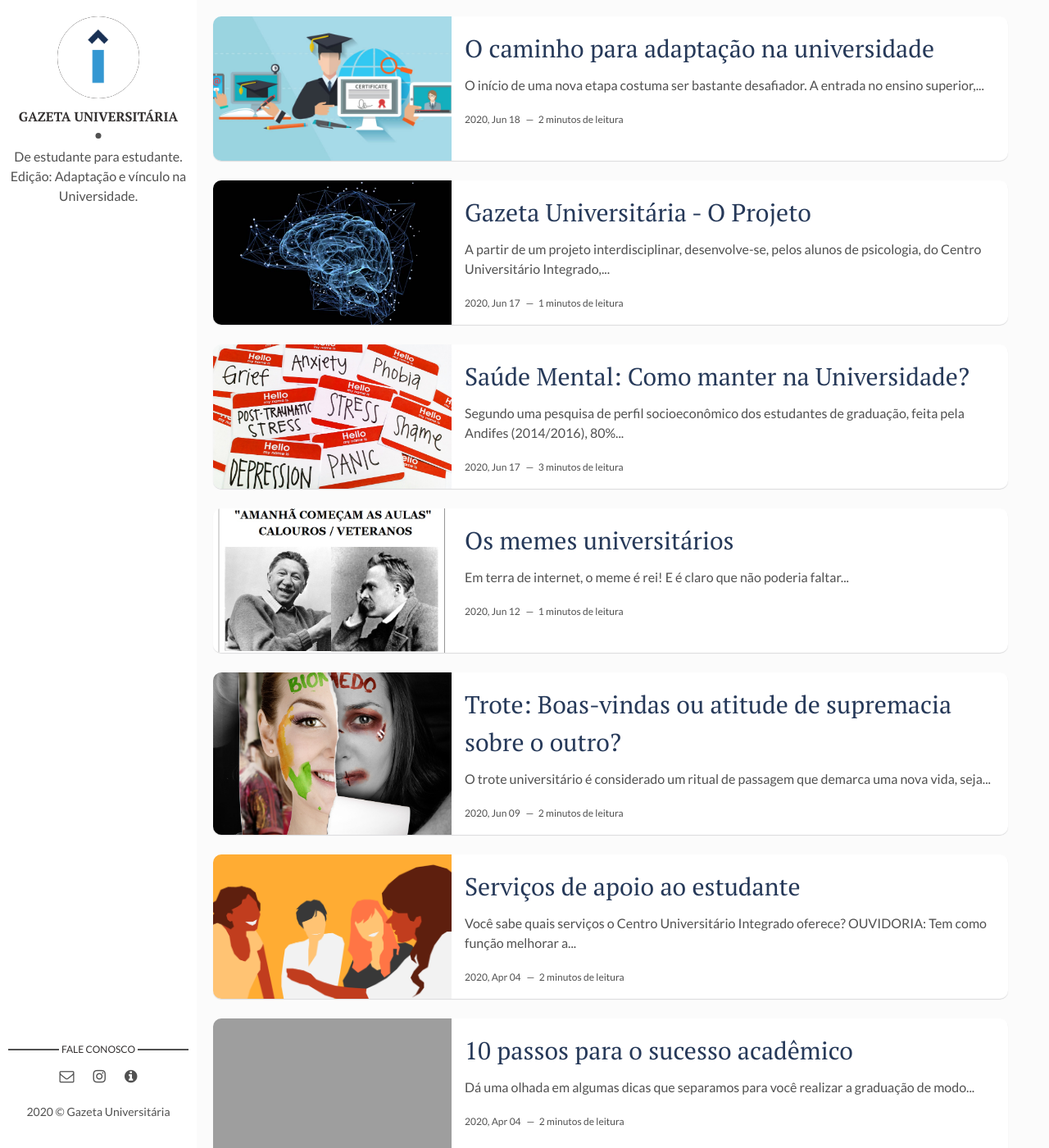
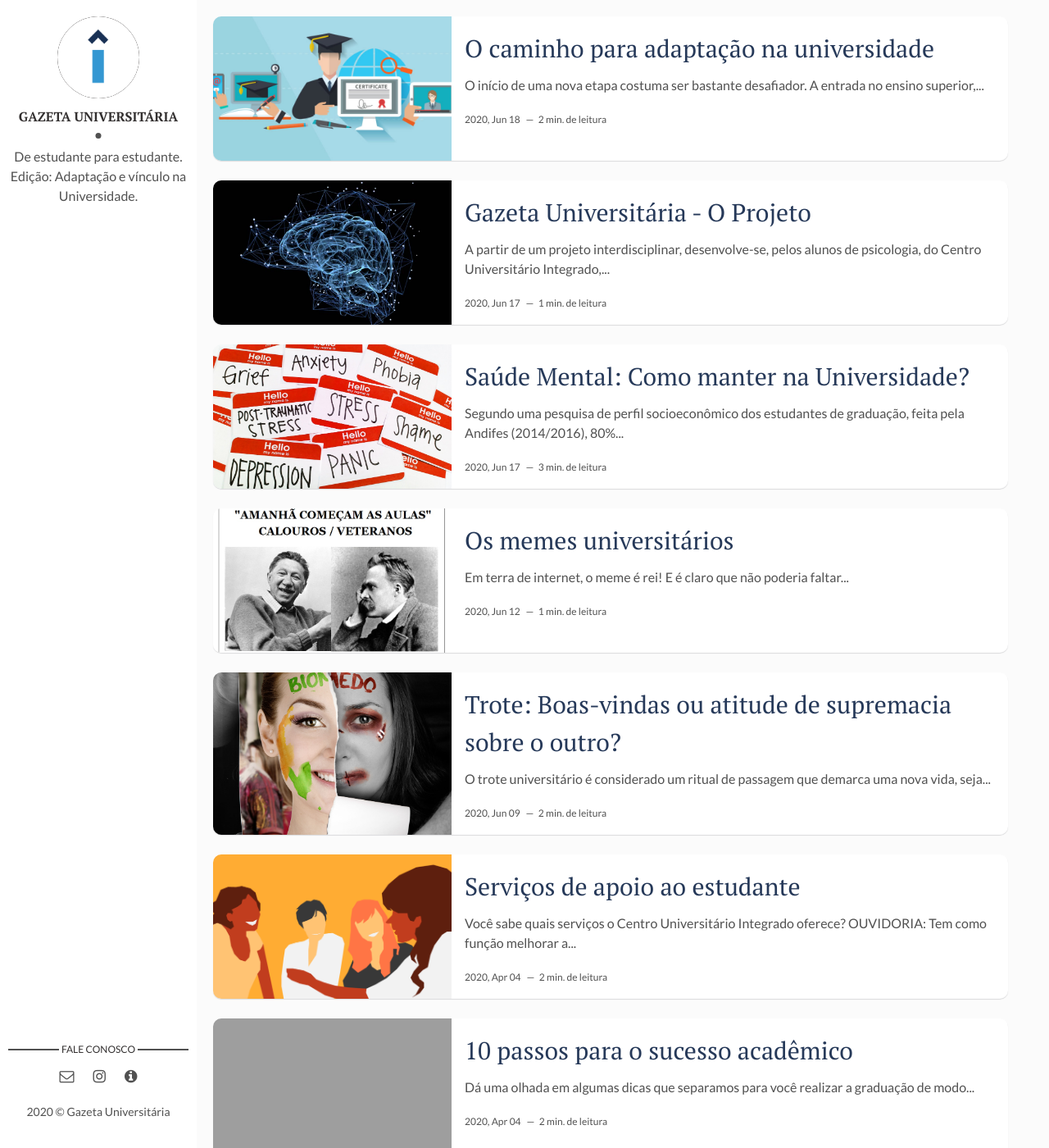
Before and after one commit to gazetauniversitaria/gazetauniversitaria.github.io, a Jekyll site: the page built from index.html, in a window 1280 px wide and 1400 px high. Shown: the whole window at 82% size. Built offline with Jekyll 4.4.1, drawn with Linux system fonts in a browser that asks for light colours; the list of posts is cut into pages by our own code; some of the changed text lies outside the part shown; grey boxes are pictures that could not be loaded.

Commit message:
Update index.html

```diff
--- a/index.html
+++ b/index.html
@@ -11,7 +11,7 @@ layout: main
     <h2 class="post-title"><a href="{{post.url | prepend: site.baseurl}}">{{post.title}}</a></h2>
     <p>{{ post.content | strip_html | truncatewords: 15 }}</p>
     <span class="post-date">{{post.date | date: '%Y, %b %d'}}&nbsp;&nbsp;&nbsp;—&nbsp;</span>
-    <span class="post-words">{% capture words %}{{ post.content | number_of_words }}{% endcapture %}{% unless words contains "-" %}{{ words | plus: 250 | divided_by: 250 | append: " minutos de leitura" }}{% endunless %}</span>
+    <span class="post-words">{% capture words %}{{ post.content | number_of_words }}{% endcapture %}{% unless words contains "-" %}{{ words | plus: 250 | divided_by: 250 | append: " min. de leitura" }}{% endunless %}</span>
   </div>
 </article>
 {% endfor %}
```
